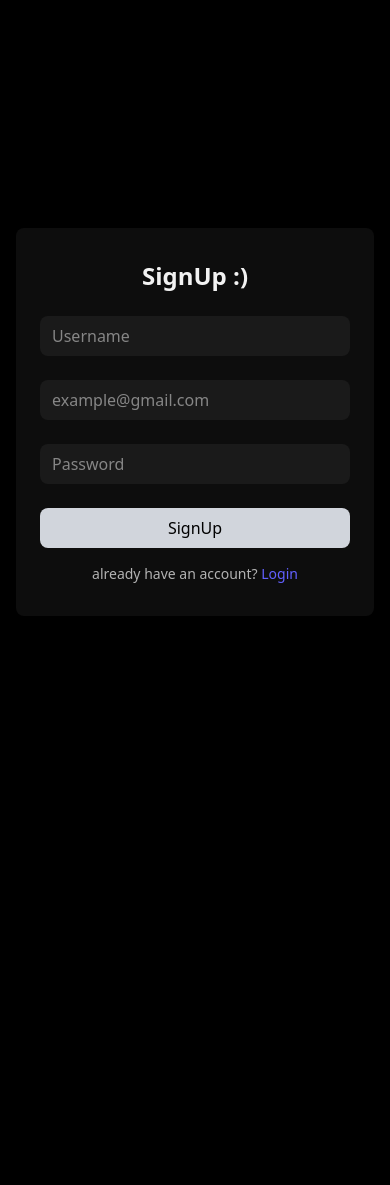
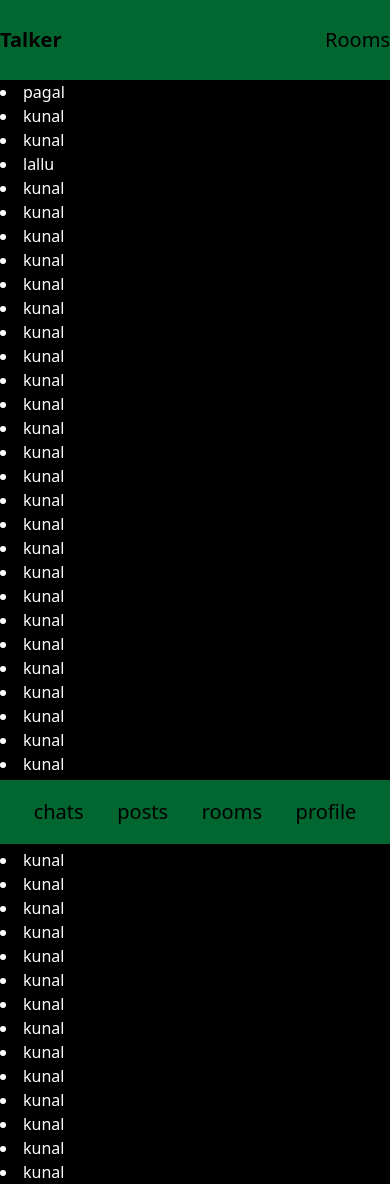
Before and after one commit to suraniyakunal/Talker, a React (Vite) app in the folder client/: page / in a window 390 px wide. Before the commit the page ends 844 px from the top, so only its background shows below. Built offline with nearby package versions, Linux system fonts and the light colour scheme.

Commit message:
Created main layout for mobile and desktop

```diff
--- a/client/src/App.jsx
+++ b/client/src/App.jsx
@@ -1,13 +1,209 @@
-import './App.css';
-import './main.css'
-import LoginPage from './components/SignUp.jsx';
 
 function App() {
   return (
     <>
-      <LoginPage />
+      {/* mobile design*/}
+      <div className='min-w-screen block lg:hidden flex flex-col'>
+        <header className="sticky text-xl top-0 left-0 right-0 z-10 bg-green-800 h-20 px-4 flex items-center justify-between shadow-md">
+          <div className="flex items-center gap-2">
+            {/* <img src="/profile.jpg" alt="profile" className="rounded-full w-10 h-10" /> */}
+            <span className="font-semibold">Talker</span>
+          </div>
+          <div className="flex gap-3">
+            {/* Icon buttons: status, new chat, menu */}
+            <button>{/* SVG Icons */}Rooms</button>
+          </div>
+        </header>
+
+        {/* Chat List  */}
+        <main className="pt-16 pb-20 flex-1 overflow-y-auto">
+          {/* {chats.map(chat => ( */}
+          <div className="flex text-white items-center p-4 border-b">
+            {/* <img src={chat.avatar} alt="" className="w-10 h-10 rounded-full mr-3" /> */}
+            <div>
+              <li>pagal</li>
+              <li>kunal</li>
+              <li>kunal</li>
+              <li>lallu</li>
+              <li>kunal</li>
+              <li>kunal</li>
+              <li>kunal</li>
+              <li>kunal</li>
+              <li>kunal</li>
+              <li>kunal</li>
+              <li>kunal</li>
+              <li>kunal</li>
+              <li>kunal</li>
+              <li>kunal</li>
+              <li>kunal</li>
+              <li>kunal</li>
+              <li>kunal</li>
+              <li>kunal</li>
+              <li>kunal</li>
+              <li>kunal</li>
+              <li>kunal</li>
+              <li>kunal</li>
+              <li>kunal</li>
+              <li>kunal</li>
+              <li>kunal</li>
+              <li>kunal</li>
+              <li>kunal</li>
+              <li>kunal</li>
+              <li>kunal</li>
+              <li>kunal</li>
+              <li>kunal</li>
+              <li>kunal</li>
+              <li>kunal</li>
+              <li>kunal</li>
+              <li>kunal</li>
+              <li>kunal</li>
+              <li>kunal</li>
+              <li>kunal</li>
+              <li>kunal</li>
+              <li>kunal</li>
+              <li>kunal</li>
+              <li>kunal</li>
+              <li>kunal</li>
+              <li>kunal</li>
+              <li>kunal</li>
+              <li>kunal</li>
+              {/* <div className="font-semibold">{chat.name}</div> */}
+              {/* <div className="text-xs text-neutral-400">{chat.lastMessage}</div> */}
+            </div>
+            {/* <span className="ml-auto text-xs text-neutral-500">{chat.time}</span> */}
+          </div>
+          {/* ))} */}
+        </main>
+
+
+
+        {/* Input Bar */}
+        <footer className="fixed bottom-0 left-0 right-0 bg-green-800 px-4 py-3 h-16 text-xl flex justify-evenly">
+          <button type="submit">chats</button>
+          <button type="submit">posts</button>
+          <button type="submit">rooms</button>
+          <button type="submit">profile</button>
+        </footer>
+
+      </div>
+
+
+      {/* Desktop design  */}
+      <div className="min-h-screen hidden lg:block flex flex-col bg-neutral-900 text-white">
+        {/* Header, Sidebar, Main Content will go here */}
+
+        <header className="sticky top-0 left-0 right-0 z-10 bg-neutral-800 h-16 px-4 flex items-center justify-between shadow-md">
+          <div className="flex items-center gap-2">
+            <img src="/profile.jpg" alt="" className="rounded-full w-10 h-10" />
+            <span className="font-semibold">Talker</span>
+          </div>
+          <div className="flex gap-3">
+            {/* Icon buttons: status, new chat, menu */}
+            <button>{/* SVG Icons */}</button>
+          </div>
+        </header>
+
+        {/* <main className="pt-16 pb-20 flex overflow-y-auto bg-green-800"> */}
+        {/* {chats.map(chat => ( */}
+        {/* <div className="flex flex-none p-4 border-r-2"> */}
+        {/* <img src={chat.avatar} alt="" className="w-10 h-10 rounded-full mr-3" /> */}
+        {/* <div> */}
+        {/* <div className="font-semibold">{chat.name}</div> */}
+        {/* <li>dumbo</li> */}
+        {/* <li>dumbo</li> */}
+        {/* <li>dumbo</li> */}
+        {/* <li>dumbo</li> */}
+        {/* <li>dumbo</li> */}
+        {/* <li>dumbo</li> */}
+        {/* <li>dumbo</li> */}
+        {/* <li>dumbo</li> */}
+        {/* <li>kunal</li> */}
+        {/* <li>kunal</li> */}
+        {/* <li>kunal</li> */}
+        {/* <li>kunal</li> */}
+        {/* <li>kunal</li> */}
+        {/* <div className="text-xs text-neutral-400">{chat.lastMessage}</div> */}
+        {/* </div> */}
+        {/* <span className="ml-auto text-xs text-neutral-500">{chat.time}</span> */}
+        {/* <li>dumbo</li> */}
+        {/* <li>kunal</li> */}
+        {/* <li>kunal</li> */}
+        {/* <li>kunal</li> */}
+        {/* <li>kunal</li> */}
+        {/* <li>kunal</li> */}
+        {/* </div> */}
+        {/* ))} */}
+        {/* <div className="flex flex-col flex-auto gap-3 px-3 py-2"> */}
+        {/* Outgoing Message */}
+        {/* <div className="self-end bg-indigo-600 text-white rounded-2xl px-4 py-2 max-w-xs"> */}
+        {/* "Hey there! 👋" */}
+        {/* </div> */}
+        {/* Incoming Message */}
+        {/* <div className="self-start bg-neutral-800 text-white rounded-2xl px-4 py-2 max-w-xs"> */}
+        {/* "Hi! How are you?" */}
+        {/* </div> */}
+        {/* </div> */}
+
+        {/* </main> */}
+
+
+        <main className="flex mt-20">
+          <div className="overflow-y-auto border-r w-1/3">
+            <h2 className="font-semibold text-center">Contacts</h2>
+            <div>
+              <h1>helll</h1>
+              <h1>bsjbxjb</h1>
+              <h1>helll</h1>
+              <h1>helll</h1>
+              <h1>helll</h1>
+              <h1>helll</h1>
+              <h1>helll</h1>
+              <h1>helll</h1>
+            </div>
+          </div>
+
+          <div className="flex h-[79vh] flex-col flex-1 gap-3 overflow-y-auto p-4 relative">
+            <h2 className="font-semibold text-center">Chats</h2>
+
+            {/* Outgoing Message */}
+            <div className="self-end bg-indigo-600 text-white rounded-2xl px-4 py-2 max-w-xs">
+              "Hey there! 👋"
+            </div>
+
+            {/* Incoming Message */}
+            <div className="self-start bg-neutral-800 text-white rounded-2xl px-4 py-2 max-w-xs">
+              "Hi! How are you?"
+            </div>
+
+            {/* Input area fixed at bottom */}
+            <div className="absolute bottom-0 left-0 right-0 bg-green-800 flex gap-3">
+              <input
+                type="text"
+                name="Message"
+                placeholder="Type your messages"
+                className="flex-1 rounded-lg h-10"
+              />
+              <button type="submit" className="px-6 py-2 font-semibold rounded">
+                Send
+              </button>
+            </div>
+
+            {/* Add padding bottom to chat content so last messages are not hidden under input */}
+            <div className="pb-20"></div>
+          </div>
+
+        </main>
+
+
+        <footer className="fixed bottom-0 left-0 right-0 z-10 bg-neutral-800 h-16 px-4 gap-20 flex items-center justify-center shadow-md">
+          <button type="submit">chats</button>
+          <button type="submit">posts</button>
+          <button type="submit">rooms</button>
+          <button type="submit">profile</button>
+        </footer>
+      </div>
     </>
   );
 }
 
-export default App;
+export default App
--- a/client/src/main.css
+++ b/client/src/main.css
@@ -1,4 +1,9 @@
 @import 'tailwindcss';
+
+* {
+  margin: 0;
+  padding: 0;
+}
 
 :root {
   --bg-dark: hsl(0 0% 0%);
```
